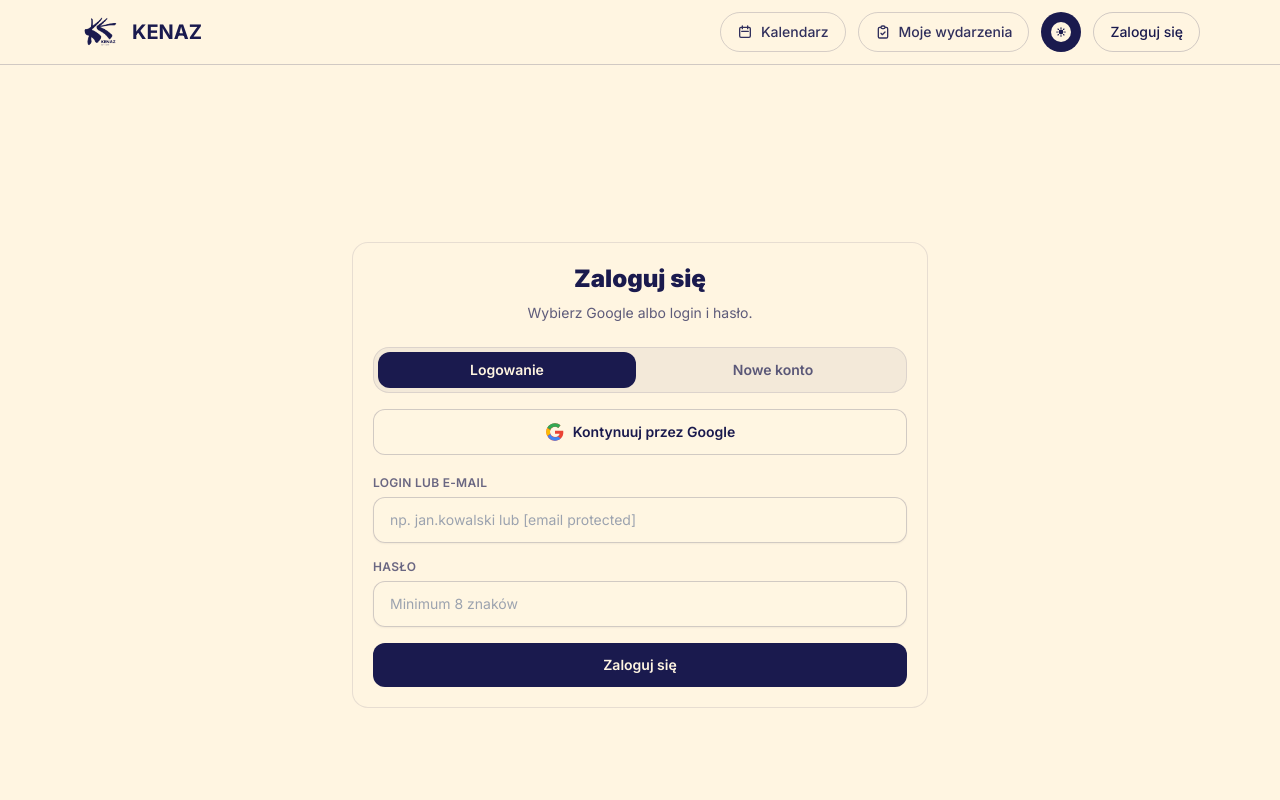
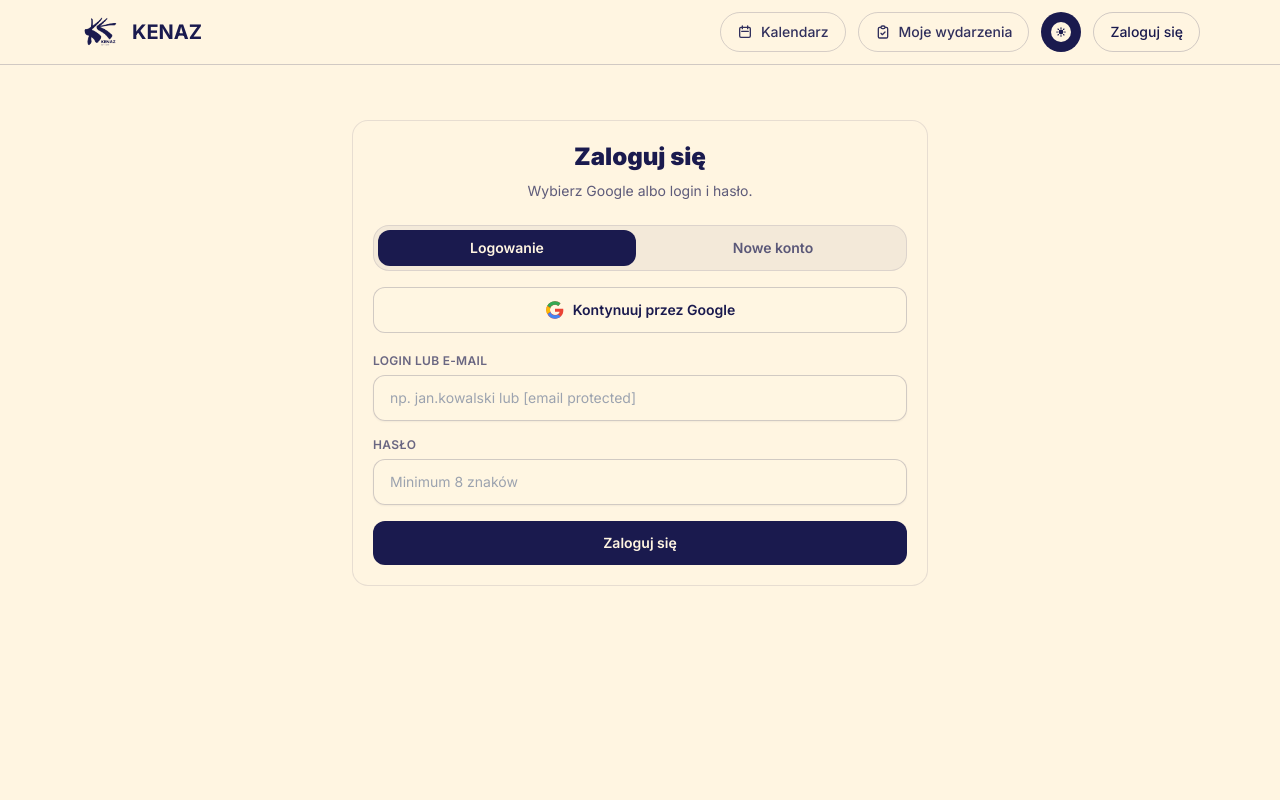
Before and after one commit to tomaszpiescikowski/centrumkenaz.com, a React (Vite) app: page /login in a window 1280 px wide. Shown: the top 800 px of the page. Built offline with nearby package versions, Linux system fonts and the light colour scheme; no server answers.

Commit message:
style(auth): raise login form higher on wide desktop
On fully expanded desktop viewports the login card still felt too low.
Added an lg: breakpoint that shifts the top padding from ~38% to ~23%
of viewport height, placing the form about 15% higher on large screens.

```diff
--- a/src/pages/auth/Login.jsx
+++ b/src/pages/auth/Login.jsx
@@ -107,7 +107,7 @@ function Login() {
   }
 
   return (
-    <div className="page-shell flex min-h-[calc(100vh-4rem)] flex-col items-center pt-[calc(38.2svh-8rem)] px-5 pb-[calc(env(safe-area-inset-bottom)+5rem)] sm:pb-10">
+    <div className="page-shell flex min-h-[calc(100vh-4rem)] flex-col items-center pt-[calc(38.2svh-8rem)] lg:pt-[calc(23svh-8rem)] px-5 pb-[calc(env(safe-area-inset-bottom)+5rem)] sm:pb-10">
       <div className="page-card w-full max-w-xl">
         <div className="mb-6 text-center">
           <h1 className="text-2xl font-black text-navy dark:text-cream">{t('auth.title')}</h1>
```
